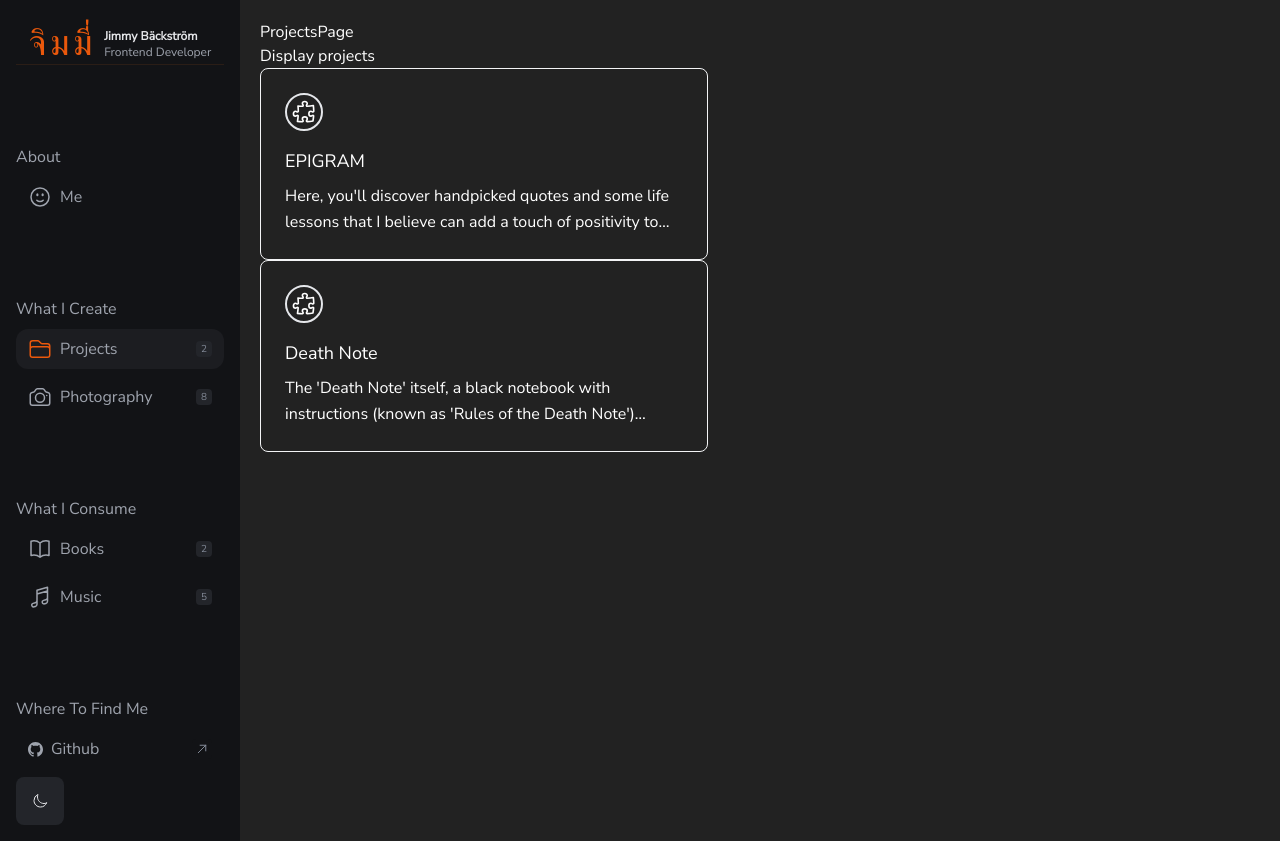
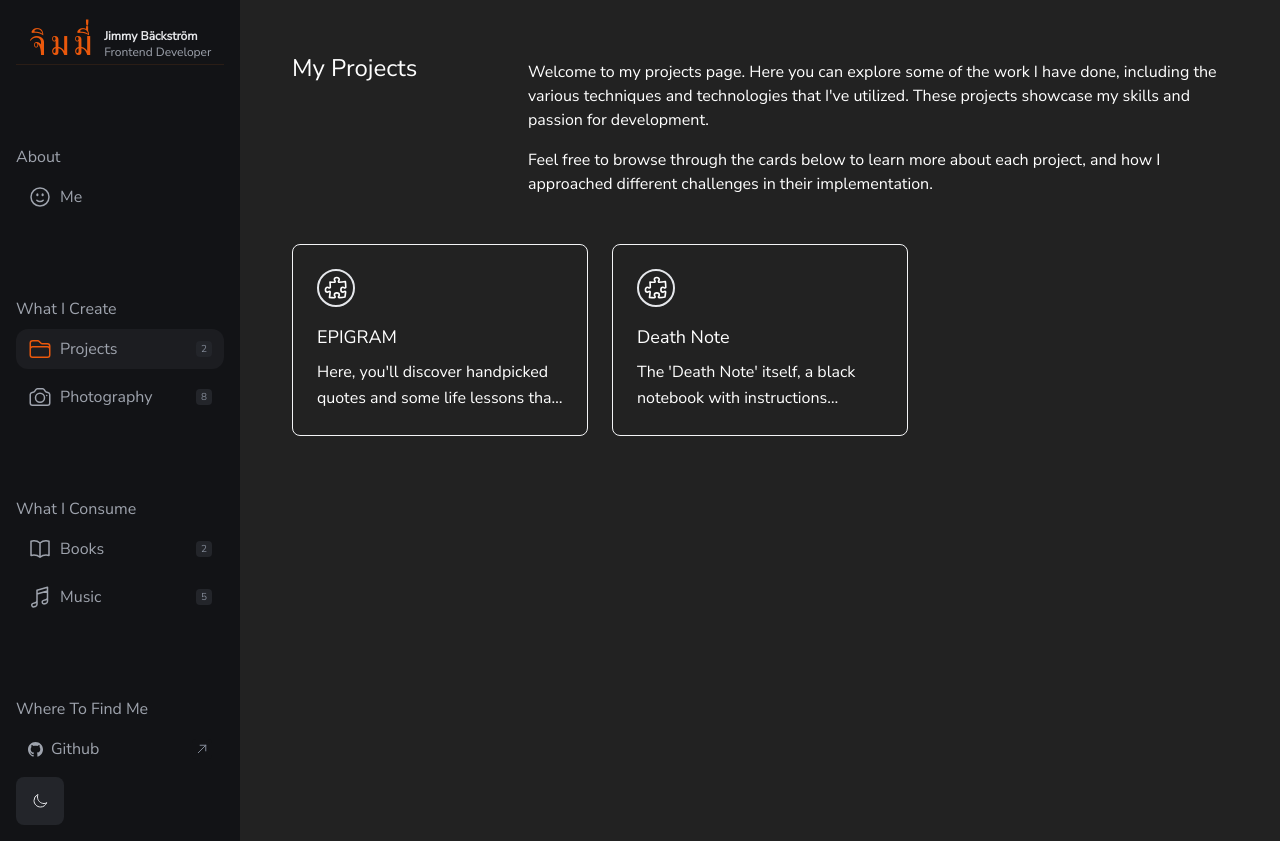
Before and after one commit to wongprom/test-next-13, a Next.js app: page /projects in a window 1280 px wide. Built offline with nearby package versions, Linux system fonts and the light colour scheme; no server answers.

Commit message:
Style ProjectsPage.

```diff
--- a/app/projects/page.tsx
+++ b/app/projects/page.tsx
@@ -1,28 +1,50 @@
-import AboutCard from '@/components/AboutCard';
-import React from 'react';
+import AboutCard from "@/components/AboutCard";
+import React from "react";
 
 const ProjectsPage = () => {
   return (
-    <div className="text-white">
-      <p>ProjectsPage</p>
-      <div>
-        <p>Display projects</p>
-        <div className="max-w-md">
+    <div className="text-white p-0 sm:p-8">
+      <div className="max-w-screen-lg mx-auto">
+        <div className="grid grid-cols-4 gap-2">
+          <div className="col-span-4 lg:col-span-1">
+            <h1 className="text-3xl text-center sm:text-left lg:text-2xl">
+              My Projects
+            </h1>
+          </div>
+          <div className="col-span-4 lg:col-span-3 mt-2">
+            <p>
+              Welcome to my projects page. Here you can explore some of the work
+              I have done, including the various techniques and technologies
+              that I've utilized. These projects showcase my skills and passion
+              for development.
+            </p>
+            <p className="mt-4">
+              Feel free to browse through the cards below to learn more about
+              each project, and how I approached different challenges in their
+              implementation.
+            </p>
+          </div>
+        </div>
+        <section className="w-full">
+          <div className="py-12 mx-auto">
+            <div className="grid gap-6 grid-cols-1 sm:grid-cols-2 md:grid-cols-2 lg:grid-cols-3 xl:grid-cols-3">
               <AboutCard
-            title={'EPIGRAM'}
+                title={"EPIGRAM"}
                 text={
                   "Here, you'll discover handpicked quotes and some life lessons that I believe can add a touch of positivity to your day. "
                 }
-            href={'/projects/epigram'}
+                href={"/projects/epigram"}
               />
               <AboutCard
-            title={'Death Note'}
+                title={"Death Note"}
                 text={
-              "The 'Death Note' itself, a black notebook with instructions (known as 'Rules of the Death Note') written on the inside. When used correctly, it allows anyone to commit a murder, knowing only the victim's name and face"
+                  "The 'Death Note' itself, a black notebook with instructions (known as 'Rules of the Death Note') written on the inside. When used correctly, it allows anyone to commit a murder, knowing only the victim's name and face."
                 }
-            href={'/projects/death-note'}
+                href={"/projects/death-note"}
               />
             </div>
+          </div>
+        </section>
       </div>
     </div>
   );
```
Lines whose indentation alone changed are shown as unchanged.
